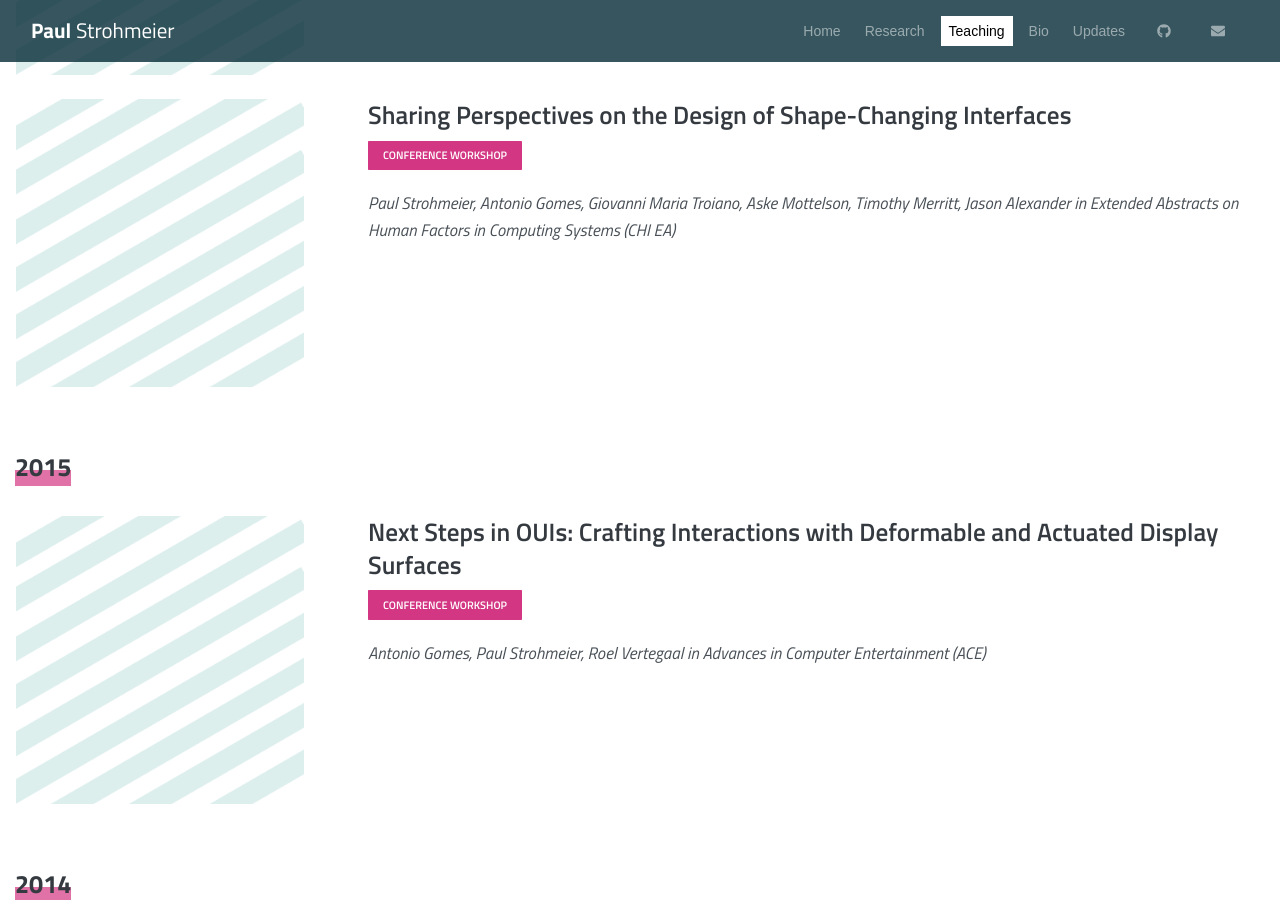
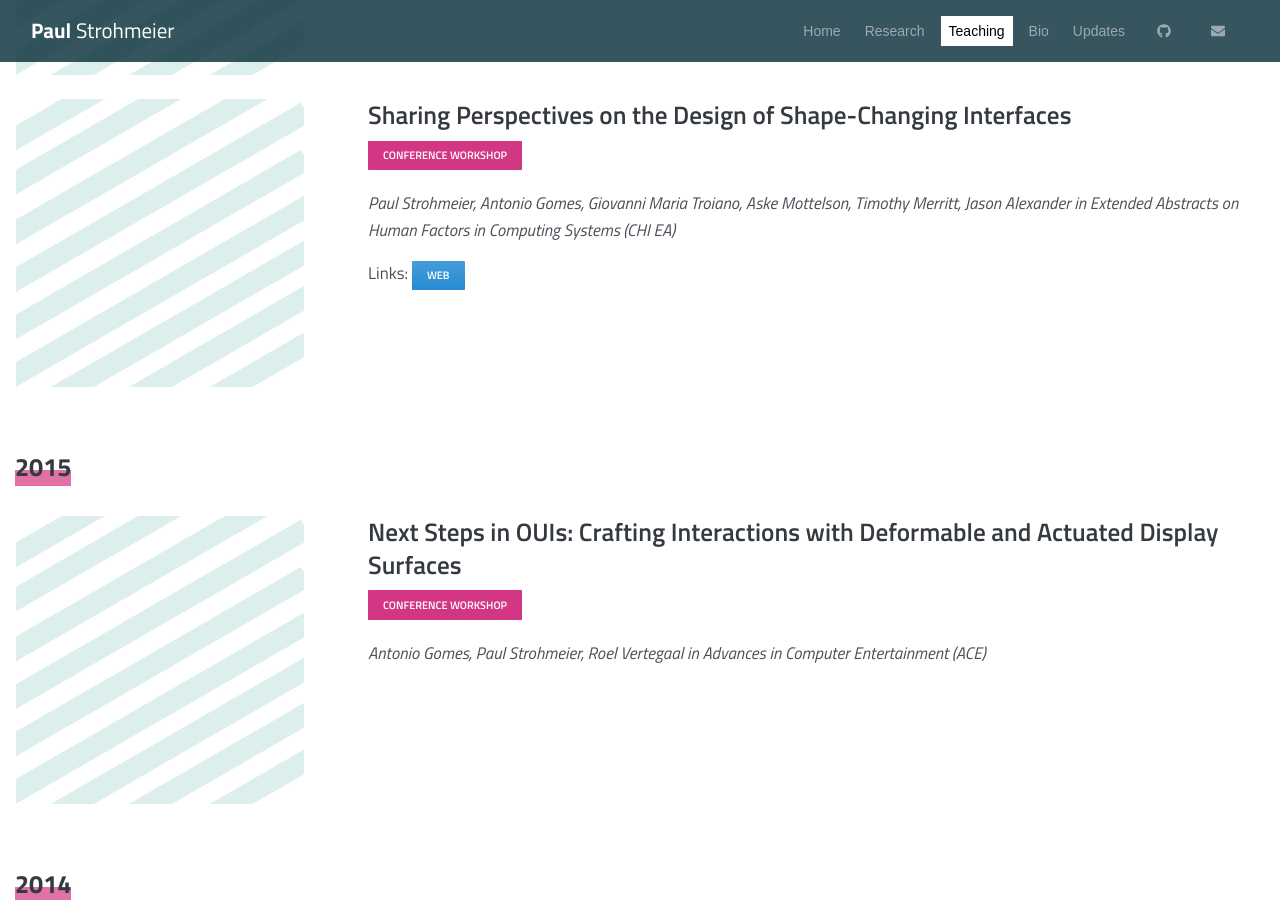
Before and after one commit to fkeel/fkeel.gitub.io, a Jekyll site: the page built from teaching.html, in a window 1280 px wide and 900 px high, scrolled down 1708 px. Built offline with Jekyll 4.4.1, drawn with Linux system fonts in a browser that asks for light colours.

Commit message:
width of reserch column

```diff
--- a/_data/teaching.yaml
+++ b/_data/teaching.yaml
@@ -121,6 +121,9 @@
             style: magenta
         authors: "Paul Strohmeier, Antonio Gomes, Giovanni Maria Troiano, Aske Mottelson, Timothy Merritt, Jason Alexander"
         venue: Extended Abstracts on Human Factors in Computing Systems (CHI EA)
+        links:
+          - name: web
+            url: http://embodimentlabs.org/shapechangingui/
 
   -   year: 2015
       note:
--- a/research.html
+++ b/research.html
@@ -18,11 +18,12 @@
 {% assign unsorted_research_data = site.data.research.timeline | group_by: 'year' %}
 {% assign research_data = unsorted_research_data | sort: 'name' | reverse %}
 
+
 {% for research_entry_group in research_data %}
   {% assign group_size = research_entry_group.size %}
   <section class="slice slice-lg pb-0">
     <div class="row bg-wh" >
-      <div class="col-12">
+      <div class="offset-xl-1 col-xl-10 offset-md-0 col-md-12">
         <div class="mt-4 text-left">
           {% assign name = research_entry_group.name %}
           {% if name == "" %}{% break %}{% endif %}
@@ -30,6 +31,7 @@
         </div>
       </div>
     </div>
+
 
     {% assign i = 0 %}
     {% for research_entry in research_entry_group.items %}
```
Also changed, not shown: uploads/image/117667825_10157290997471237_5200388976033209555_o.jpg (added), uploads/image/14391011_428502790606653_6712057070329194488_n.jpg (added), uploads/image/IMG_20160816_204544.jpg (added), uploads/image/IMG_20160816_204552.jpg (added), uploads/image/IMG_20160909_154858.jpg (added), uploads/image/IMG_20170425_104813.jpg (added), uploads/image/IMG_20170425_110243.jpg (added), uploads/image/IMG_20170427_144824.jpg (added), uploads/image/IMG_20170506_191636.jpg (added), uploads/image/UIT_1.jpg (added), uploads/image/birds.jpg (added), uploads/image/makerweek.jpg (added), uploads/image/makerweek2.jpg (added), uploads/image/mediatedTouch.jpg (added), 4 more files.
